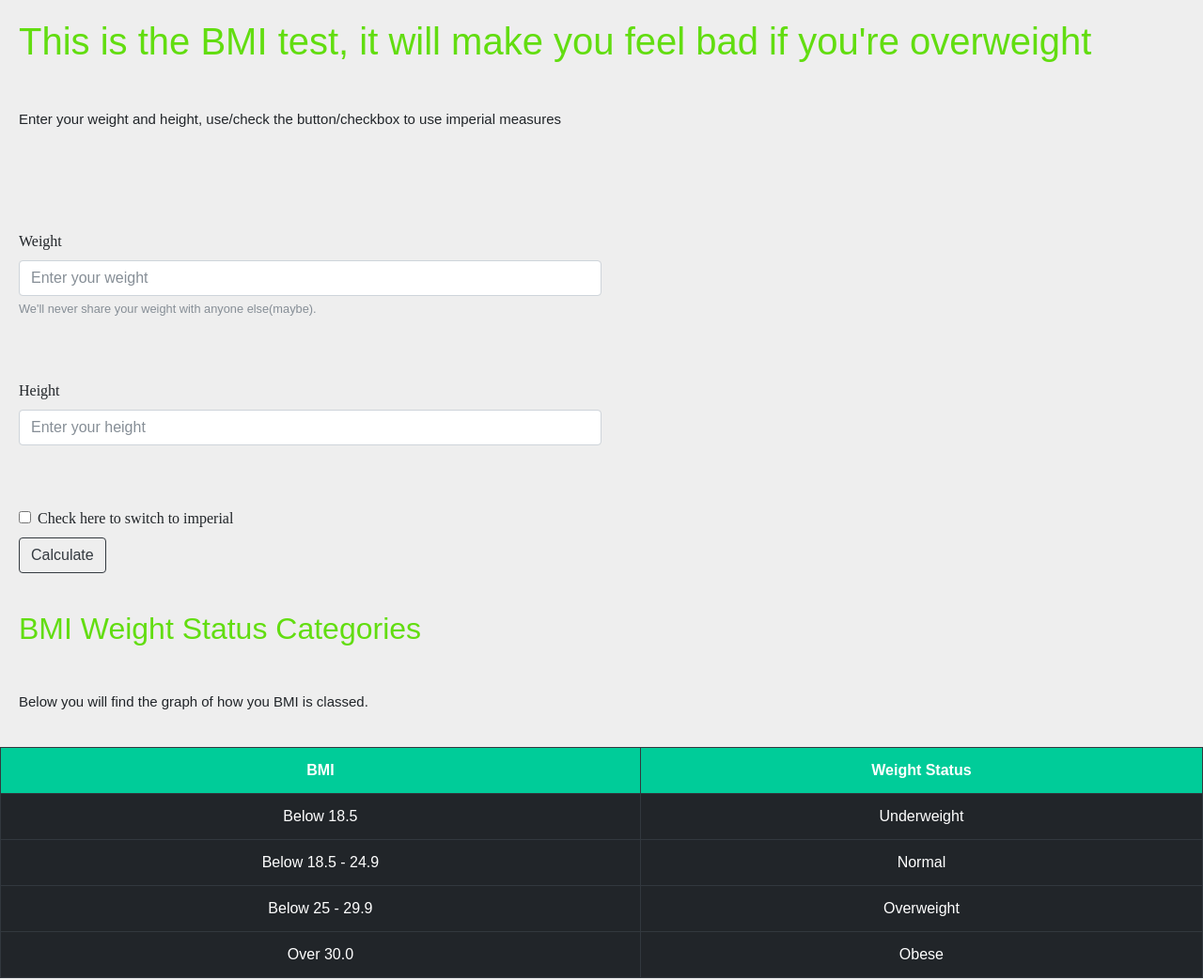
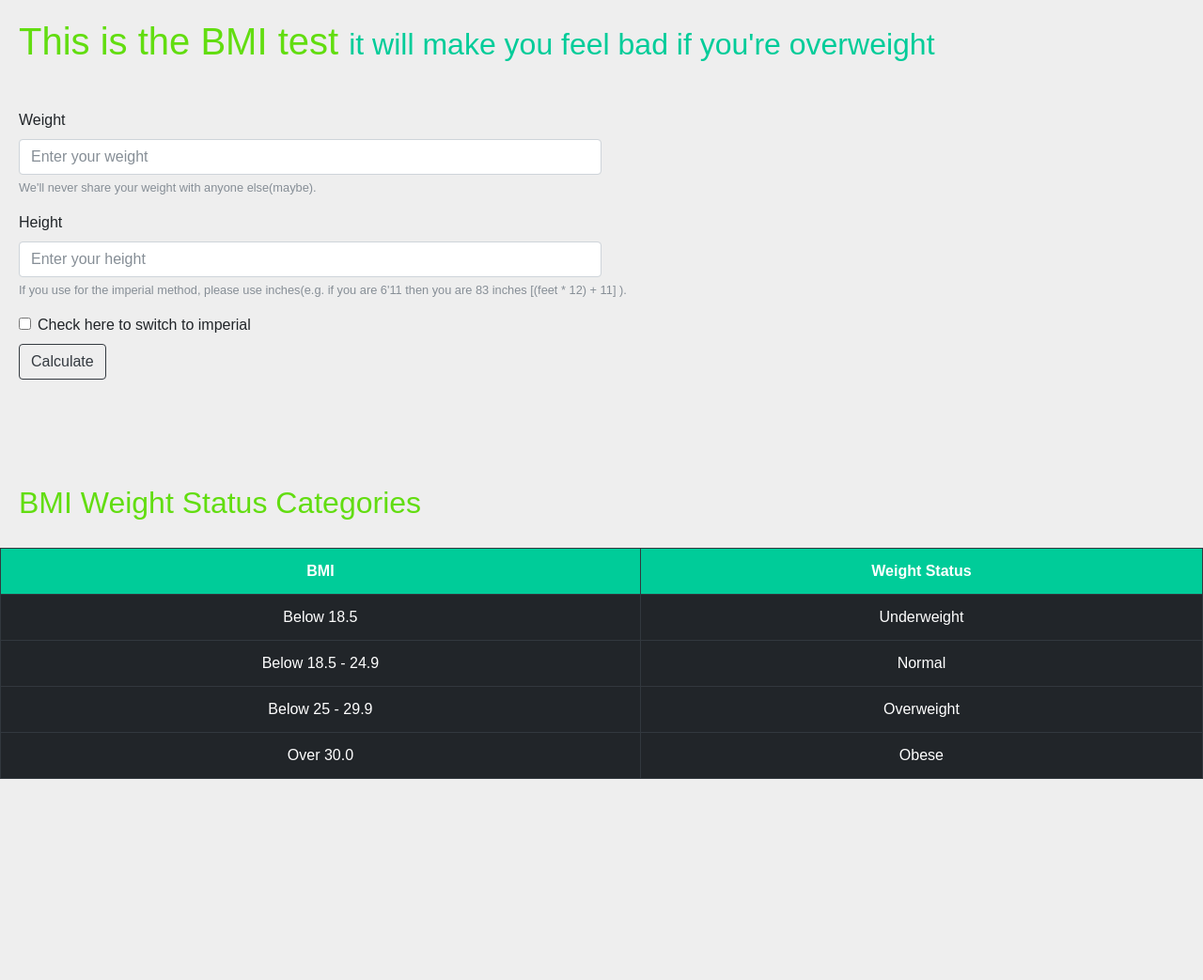
Before and after one commit to NegativeKarma/bmi_challenge, a plain HTML site: page index.html in a window 1280 px wide. Shown: the whole page at 94% size. After the commit the page ends 845 px from the top, so only its background shows below. Drawn offline with nearby package versions, Linux system fonts and the light colour scheme.

Commit message:
Add more bootstrap details, beautify everything

```diff
--- a/index.html
+++ b/index.html
@@ -1,5 +1,6 @@
 <!DOCTYPE html>
 <html lang="en">
+
 <head>
   <meta charset="utf-8">
   <title>BMI Test</title>
@@ -7,23 +8,13 @@
   <script src="src/bmi_calculator.js"></script>
   <script src="https://code.jquery.com/jquery-2.1.4.js"></script>
   <meta name="viewport" content="width=device-width, initial-scale=1, shrink-to-fit=no">
-    <link rel="stylesheet" href="https://maxcdn.bootstrapcdn.com/bootstrap/4.0.0-beta.2/css/bootstrap.min.css"
-    integrity="sha384-PsH8R72JQ3SOdhVi3uxftmaW6Vc51MKb0q5P2rRUpPvrszuE4W1povHYgTpBfshb" crossorigin="anonymous">
+  <link rel="stylesheet" href="https://maxcdn.bootstrapcdn.com/bootstrap/4.0.0-beta.2/css/bootstrap.min.css" integrity="sha384-PsH8R72JQ3SOdhVi3uxftmaW6Vc51MKb0q5P2rRUpPvrszuE4W1povHYgTpBfshb" crossorigin="anonymous">
   <link rel="stylesheet" href="style.css">
 </head>
+
 <body>
-    <h1>This is the BMI test, it will make you feel bad if you're overweight</h1>
-    <p>
-        Enter your weight and height, use/check the button/checkbox to use imperial measures
-    </p>
-    <!--<form>
-      <input type="text" id="weight" placeholder="Weight" class="border-primary">
-      <input type="text" id="height" placeholder="Height" class="border-primary">
-      <button type="button" id="calculate" class="btn btn-outline-dark">Calculate</button>
-      <div>
-        <label><input type="checkbox" id="checkbox" /> Check this to switch to imperial</label>
-      </div>
-    </form>-->
+  <h1>This is the BMI test
+  <small class="text-muted">it will make you feel bad if you're overweight</small></h1>
   <form>
     <div class="form-group">
       <label for="weight">Weight</label>
@@ -33,6 +24,7 @@
     <div class="form-group">
       <label for="height">Height</label>
       <input type="text" class="form-control" id="height" placeholder="Enter your height">
+      <small id="heightInstructions" class="form-text text-muted">If you use for the imperial method, please use inches(e.g. if you are 6'11 then you are 83 inches [(feet * 12) + 11] ).</small>
     </div>
     <div class="form-check">
       <label class="form-check-label">
@@ -43,15 +35,12 @@
     <button type="button" id="calculate" class="btn btn-outline-dark">Calculate</button>
   </form>
   <div>
+    <p>
       <span id="display_value"></span>
       <span id="display_message" class="badge badge-secondary"></span>
-    </div>
-    <div>
-    <h2>BMI Weight Status Categories</h2>
-    <p>
-      Below you will find the graph of how you BMI is classed.
     </p>
   </div>
+  <h2>BMI Weight Status Categories</h2>
   <table style="width:100%" class="table table-hover table-dark">
     <tr>
       <th>BMI</th>
@@ -79,4 +68,5 @@
   <script src="https://cdnjs.cloudflare.com/ajax/libs/popper.js/1.12.3/umd/popper.min.js" integrity="sha384-vFJXuSJphROIrBnz7yo7oB41mKfc8JzQZiCq4NCceLEaO4IHwicKwpJf9c9IpFgh" crossorigin="anonymous"></script>
   <script src="https://maxcdn.bootstrapcdn.com/bootstrap/4.0.0-beta.2/js/bootstrap.min.js" integrity="sha384-alpBpkh1PFOepccYVYDB4do5UnbKysX5WZXm3XxPqe5iKTfUKjNkCk9SaVuEZflJ" crossorigin="anonymous"></script>
 </body>
+
 </html>
--- a/src/bmi_calculator.js
+++ b/src/bmi_calculator.js
@@ -1,5 +1,4 @@
-function BMICalculator(){
-}
+function BMICalculator() {}
 BMICalculator.prototype.metric_bmi = function(obj) {
   var weight = obj.weight;
   var height = obj.height;
@@ -18,7 +17,8 @@ BMICalculator.prototype.imperial_bmi = function(obj) {
     setBMIMessage(obj);
   }
 };
-function setBMIMessage (obj){
+
+function setBMIMessage(obj) {
   if (obj.bmiValue < 18.5) {
     obj.bmiMessage = "Underweight";
   }
--- a/src/person.js
+++ b/src/person.js
@@ -2,11 +2,11 @@ function Person(attr) {
   this.weight = attr.weight;
   this.height = attr.height;
 }
-Person.prototype.calculate_bmi = function () {
+Person.prototype.calculate_bmi = function() {
   calculator = new BMICalculator();
   calculator.metric_bmi(this);
 };
-Person.prototype.calculate_imperial_bmi = function () {
+Person.prototype.calculate_imperial_bmi = function() {
   calculator = new BMICalculator();
   calculator.imperial_bmi(this);
 };
--- a/style.css
+++ b/style.css
@@ -1,16 +1,24 @@
 body {
   background-color: #eee;
 }
-h1, h2 {
+
+h1 {
   color: #62dd10;
   padding: 20px;
   font-family: sans-serif;
 }
 
+h2 {
+  color: #62dd10;
+  padding: 20px;
+  font-family: sans-serif;
+  margin-top: 2.0rem;
+}
+
 p {
   font-family: sans-serif;
   padding: 20px;
-  font-size: 15px;
+  font-size: 25px;
 }
 
 form {
@@ -18,15 +26,11 @@ form {
   padding: 20px
 }
 
-label {
-  font-family: sans_serif;
-  padding-top: 50px
-}
-
 table {
   font-family: sans-serif;
   width: 50%;
 }
+
 td {
   padding: 8px;
   text-align: center;
@@ -40,6 +44,18 @@ th {
   border: 1px solid black;
 }
 
+.selector-for-some-widget {
+  box-sizing: content-box;
+}
+
 .form-control {
   width: 50% !important;
 }
+
+.text-muted {
+  color: #00cc99!important;
+}
+
+.form-text {
+  color: #868e96!important;
+}
```
Also changed, not shown: spec/bmi_calculator_spec.js (+8 -2 lines), spec/person_spec.js (+8 -2 lines), src/script.js (+7 -4 lines), spec/bmi_ui_spec.js (indentation only). Lines whose indentation alone changed are shown as unchanged.
